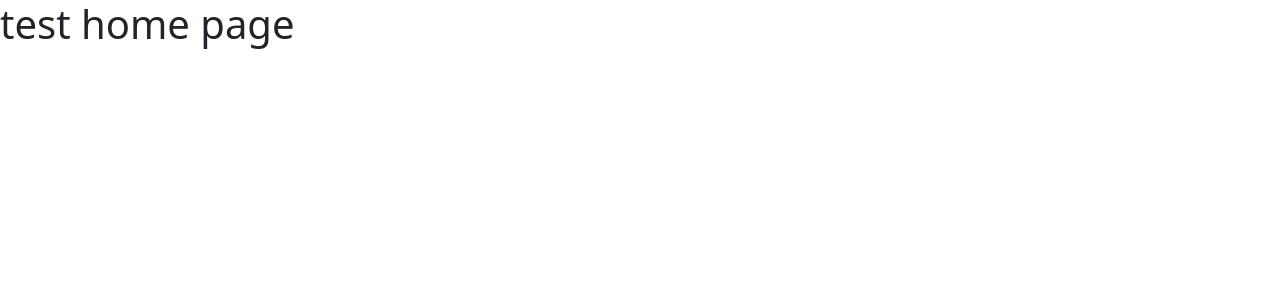
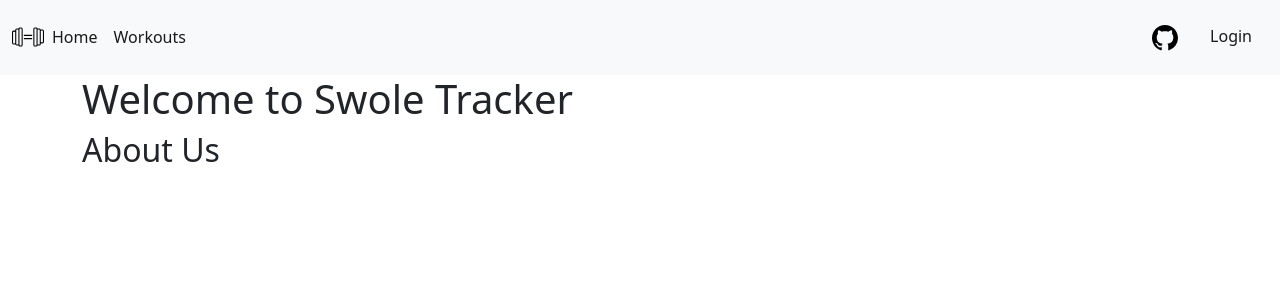
Before and after one commit to stephenv13/workout-tracker, a Django app: page / in a window 1280 px wide. Shown: the top 300 px of the page. Run offline with Django 3.2, Linux system fonts and the light colour scheme.

Commit message:
added navbar functionality

```diff
--- a/workout_app/templates/base.html
+++ b/workout_app/templates/base.html
@@ -1,4 +1,6 @@
 <!DOCTYPE html>
+{% load static %}
+
 <html lang="en">
 <head>
     <meta charset="UTF-8">
@@ -8,9 +10,75 @@
     <!-- Bootstrap -->
     <link href="https://cdn.jsdelivr.net/npm/bootstrap@5.1.3/dist/css/bootstrap.min.css" rel="stylesheet" integrity="sha384-1BmE4kWBq78iYhFldvKuhfTAU6auU8tT94WrHftjDbrCEXSU1oBoqyl2QvZ6jIW3" crossorigin="anonymous">
 
-    <title>Workout Tracker</title>
+    <!-- CSS Color Palette -->
+    <!-- https://coolors.co/d64045-e9fff9-9ed8db-467599-1d3354 -->
+    <title>Swole Tracker</title>
 </head>
 <body>
-    <h1>test home page</h1>
+
+    <!-- NAV BAR -->
+    <nav class="navbar navbar-expand-lg navbar-light bg-light">
+        <div class="container-fluid">
+
+            <!-- <a class="navbar-brand" href="{% url 'home' %}">Swole Tracker</a> -->
+            <img src="{% static "images/dumbbell.svg" %}" alt="dumbbell" width="32" height="32">
+
+          <div class="collapse navbar-collapse" id="navbarSupportedContent">
+            <ul class="navbar-nav me-auto mb-2 mb-lg-0">
+              <li class="nav-item">
+                <a class="nav-link active" aria-current="page" href="{% url 'home' %}">Home</a>
+              </li>
+
+              <li class="nav-item">
+                  <!-- Link to workouts page -->
+                  <a class="nav-link active" href="{% url 'workouts' %}">Workouts</a>
+              </li>
+            </ul>
+
+            <!-- Reverse items on navbar -->
+            <div class="d-flex flex-row-reverse bd-highlight">
+
+                <!-- Login link -->
+                <div class="p-2 bd-highlight">
+                    <ul class="navbar-nav">
+                        <li class="nav-item">
+                            <!-- Link to login -->
+                            <a class="nav-link active" aria-current="page" href="{% url 'login' %}">Login</a>
+                        </li>
+                    </ul>
+                </div>
+
+                <!-- Link to github profile -->
+                <div class="p-2 bd-highlight">
+                    <ul class="navbar-nav">
+                        <li class="nav-item">
+                            <a class="nav-link active" aria-current="page" href="https://github.com/stephenv13/workout-tracker"><img src="{% static "images/github.svg" %}" alt="github" width="26" height="26"></a>
+                        </li>
+                    </ul>
+                </div>
+
+                <!-- <div class="p-2 bd-highlight">Flex item 3</div> -->
+              </div>
+
+          </div>
+        </div>
+      </nav>
+
+
+
+
+
+    <!-- CONTENT BLOCK -->
+    <div class="content container">
+        <div class="row">
+            <div class="col-md-8">
+                {% block content %}
+                {% endblock %}
+
+            </div>
+
+        </div>
+
+    </div>
 </body>
 </html>
--- a/workout_app/templates/home.html
+++ b/workout_app/templates/home.html
@@ -1 +1,13 @@
 {% extends 'base.html' %}
+
+{% block content %}
+<h1>Welcome to Swole Tracker</h1>
+
+<h2>About Us</h2>
+
+<!-- Cycle through random example workouts -->
+
+
+
+
+{% endblock %}
--- a/workout_app/urls.py
+++ b/workout_app/urls.py
@@ -4,6 +4,8 @@ from workout_app import views
 
 urlpatterns = [
     path('',views.home,name='home'),
+    path('login/',views.account_login,name='login'),
+    path('workouts/',views.workouts,name='workouts'),
 
 
 ]
--- a/workout_app/views.py
+++ b/workout_app/views.py
@@ -2,5 +2,14 @@ from django.shortcuts import render,get_object_or_404,redirect
 
 # Create your views here.
 
+# This returns the homepage HTML template
 def home(request):
     return render(request,'home.html',{})
+
+# This returns the account login HTML template
+def account_login(request):
+    return render(request,'login.html',{})
+
+# This returns the workouts HTML template
+def workouts(request):
+    return render(request,'workouts.html',{})
```
Also changed, not shown: workout_app/templates/login.html (added, +7 -0 lines), workout_app/templates/workouts.html (added, +12 -0 lines), db.sqlite3, workout_app/static/images/bicycle.svg (added), workout_app/static/images/dumbbell.svg (added), workout_app/static/images/github.svg (added).
